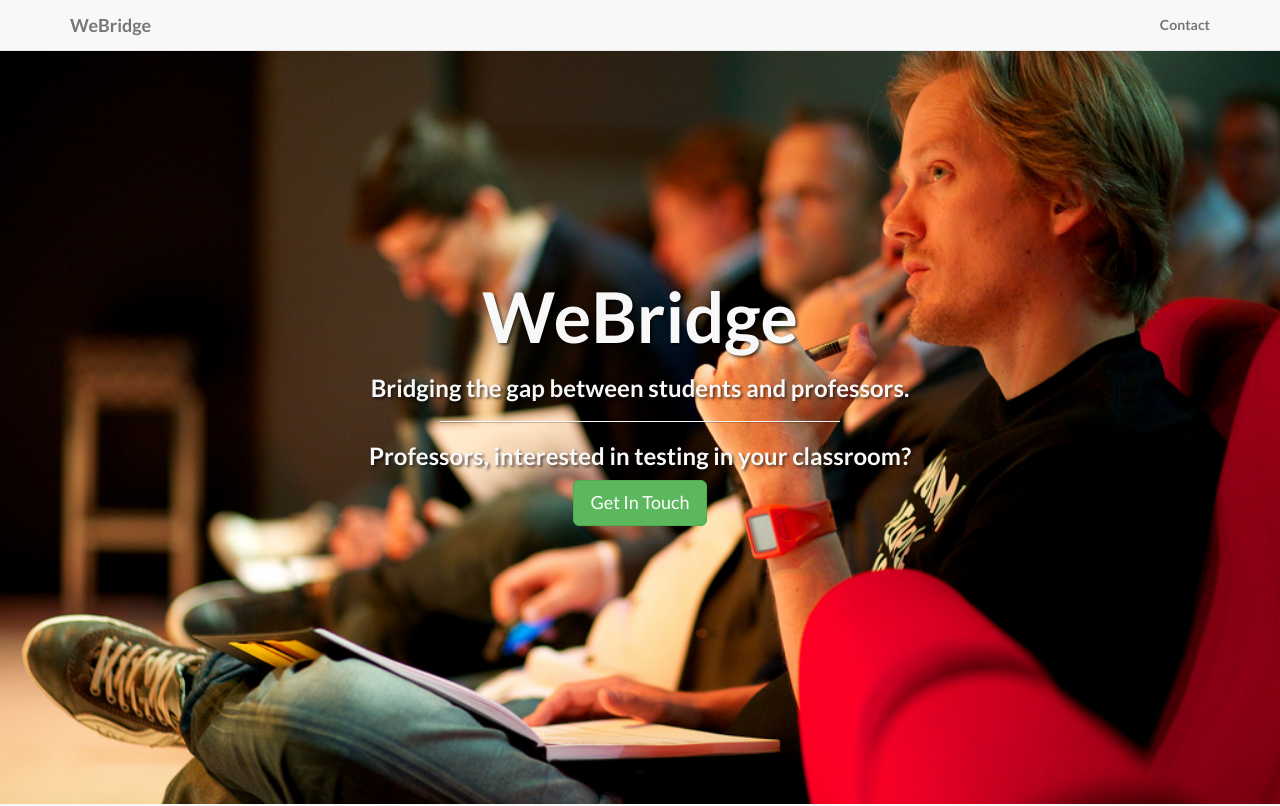
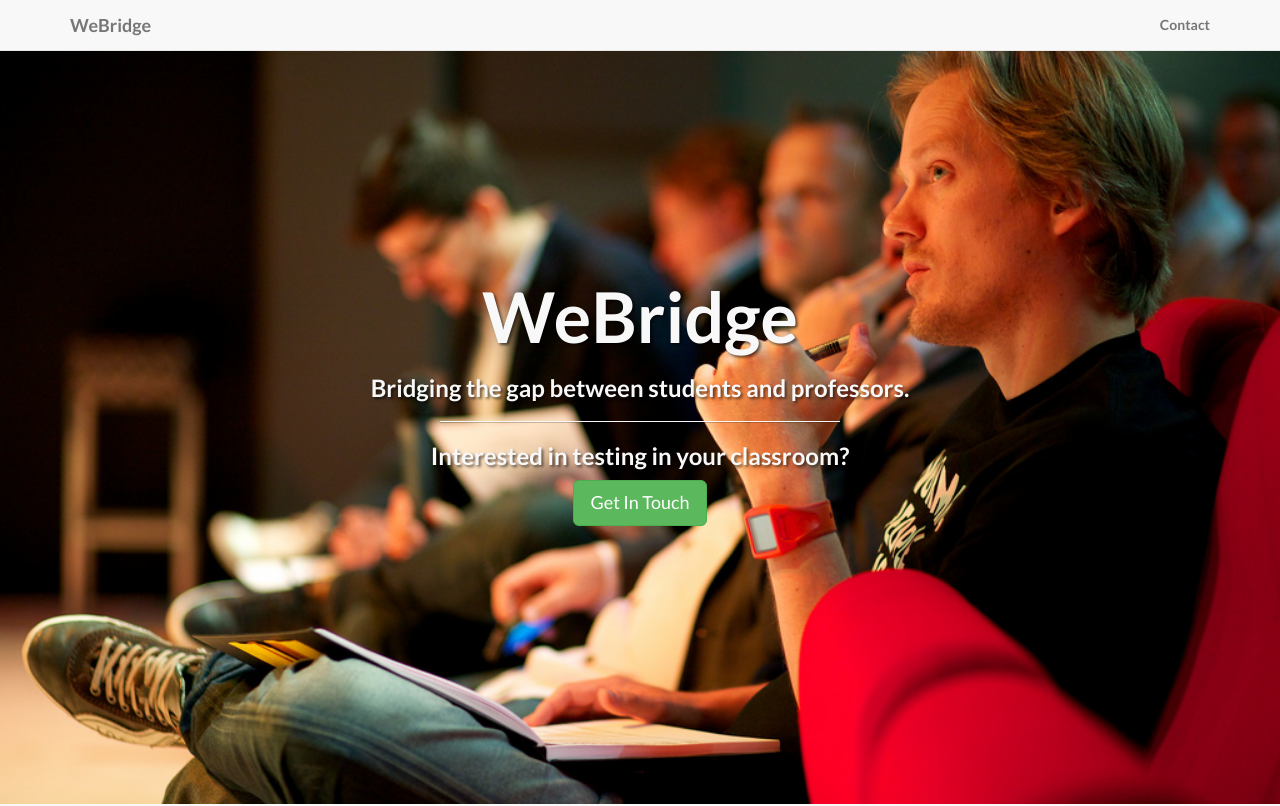
Before and after one commit to samsiegart/webridge, a plain HTML site: page index.html in a window 1280 px wide. Shown: the top 806 px of the page. Drawn offline with Linux system fonts and the light colour scheme.

Commit message:
Revert "fixed cta"
This reverts commit ea1af049dd7ccfda7a84ce464f32f493c550780e.

```diff
--- a/index.html
+++ b/index.html
@@ -72,7 +72,7 @@
                         <h1>WeBridge</h1>
                         <h3>Bridging the gap between students and professors.</h3>
                         <hr class="intro-divider">
-                        <h3>Professors, interested in testing in your classroom?</h3>
+                        <h3>Interested in testing in your classroom?</h3>
                         <a href="mailto:prof@webridgeapp.com" class="btn btn-success btn-lg" role="button">Get In Touch</a>
                     </div>
                 </div>
```
